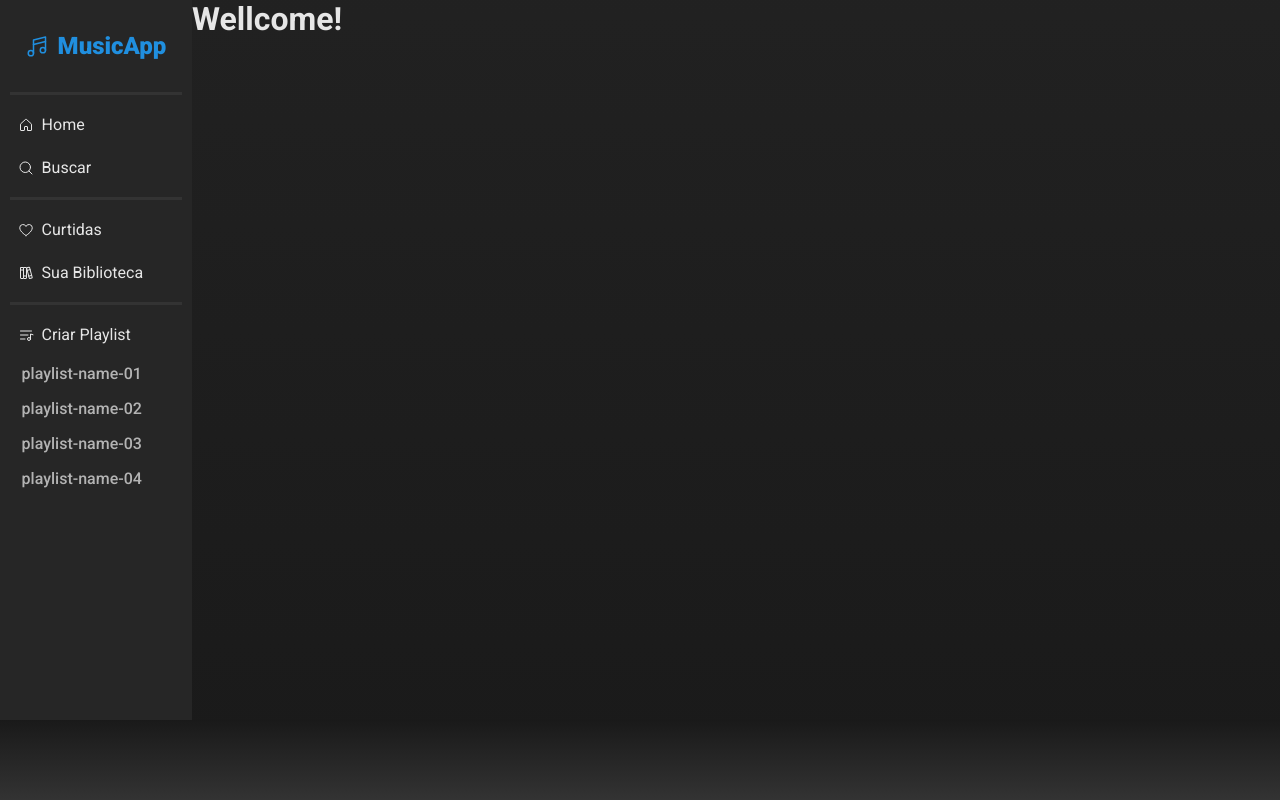
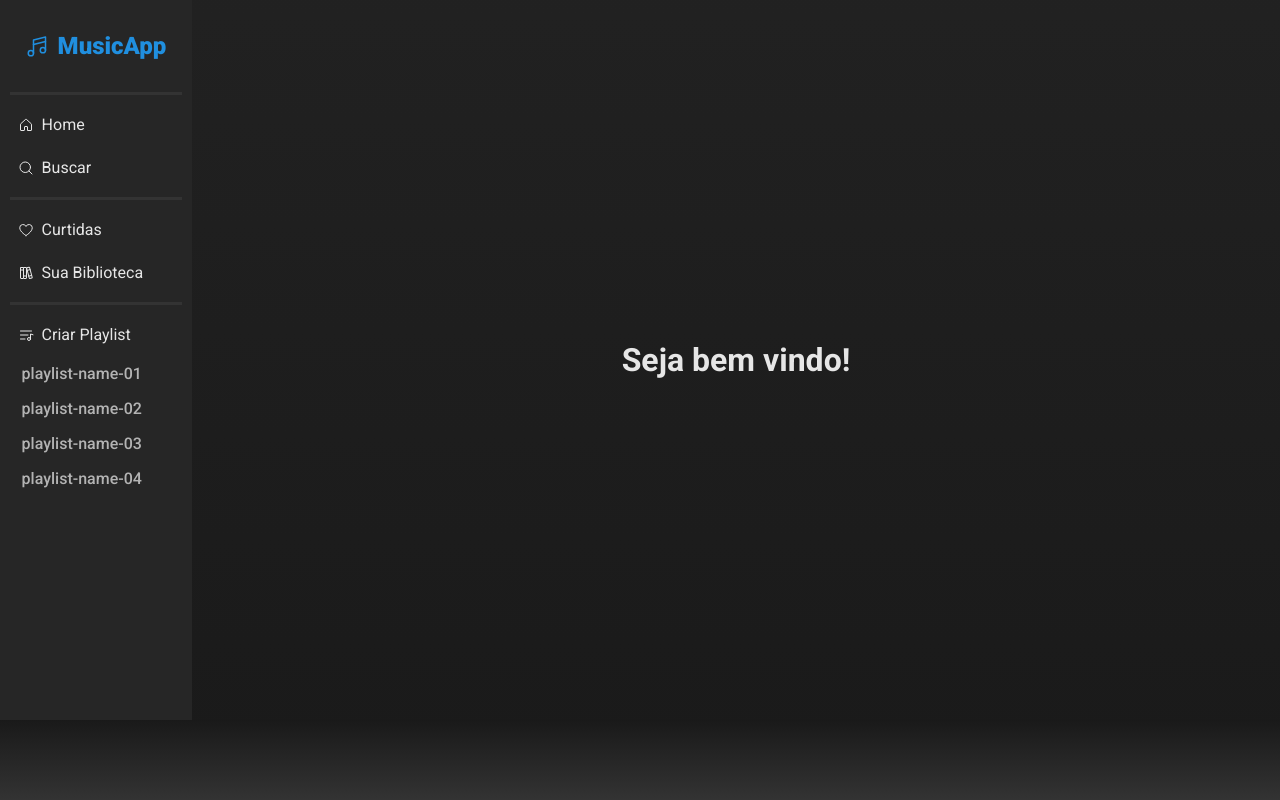
Before and after one commit to WillianIgorDeveloper/musicApp, a Next.js app: page / in a window 1280 px wide. Built offline with nearby package versions, Linux system fonts and the light colour scheme.

Commit message:
layout update

```diff
--- a/components/NavegationBar/NavegationBar.tsx
+++ b/components/NavegationBar/NavegationBar.tsx
@@ -41,12 +41,12 @@ export default function NavegationBar () {
             </ul>
             <ul className={styles.linksContainer}>
                 <li>
-                    <Link href={'/'}>
+                    <Link href={'/curtidas'}>
                         <a><Heart />Curtidas</a>
                     </Link>
                 </li>
                 <li>
-                    <Link href={'/'}>
+                    <Link href={'/sua-biblioteca'}>
                         <a><Books />Sua Biblioteca</a>
                     </Link>
                 </li>
--- a/pages/404.tsx
+++ b/pages/404.tsx
@@ -1,8 +1,6 @@
-import styles from '../styles/notFound.module.scss'
-
 export default function NotFound () {
     return(
-        <div className={styles.container}>
+        <div className="mainContentTemp">
             <h1>404 Not Found</h1>
         </div>
     )
--- a/pages/buscar.tsx
+++ b/pages/buscar.tsx
@@ -1,7 +1,7 @@
 export default function Buscar () {
     return (
-        <>
+        <div className="mainContentTemp">
             <h1>Buscar</h1>
-        </>
+        </div>
     )
 }
--- a/pages/index.tsx
+++ b/pages/index.tsx
@@ -1,7 +1,7 @@
 export default function Index () {
   return (
-    <main>
-      <h1>Wellcome!</h1>
+    <main className="mainContentTemp">
+      <h1>Seja bem vindo!</h1>
     </main>
   )
 }
--- a/pages/playlist/[id].tsx
+++ b/pages/playlist/[id].tsx
@@ -4,8 +4,8 @@ export default function Playlist () {
     const router = useRouter().query.id
 
     return(
-        <>
+        <div className="mainContentTemp">
             <h1>{router}</h1>
-        </>
+        </div>
     )
 }
--- a/styles/globals.css
+++ b/styles/globals.css
@@ -56,3 +56,11 @@ img {
     width: 100%;
     height: auto;
 }
+
+.mainContentTemp {
+    display: flex;
+    width: 100%;
+    height: 100%;
+    justify-content: center;
+    align-items: center;
+}
```
Also changed, not shown: pages/curtidas.tsx (added, +7 -0 lines), pages/sua-biblioteca.tsx (added, +7 -0 lines), styles/notFound.module.scss (deleted, +0 -7 lines).
